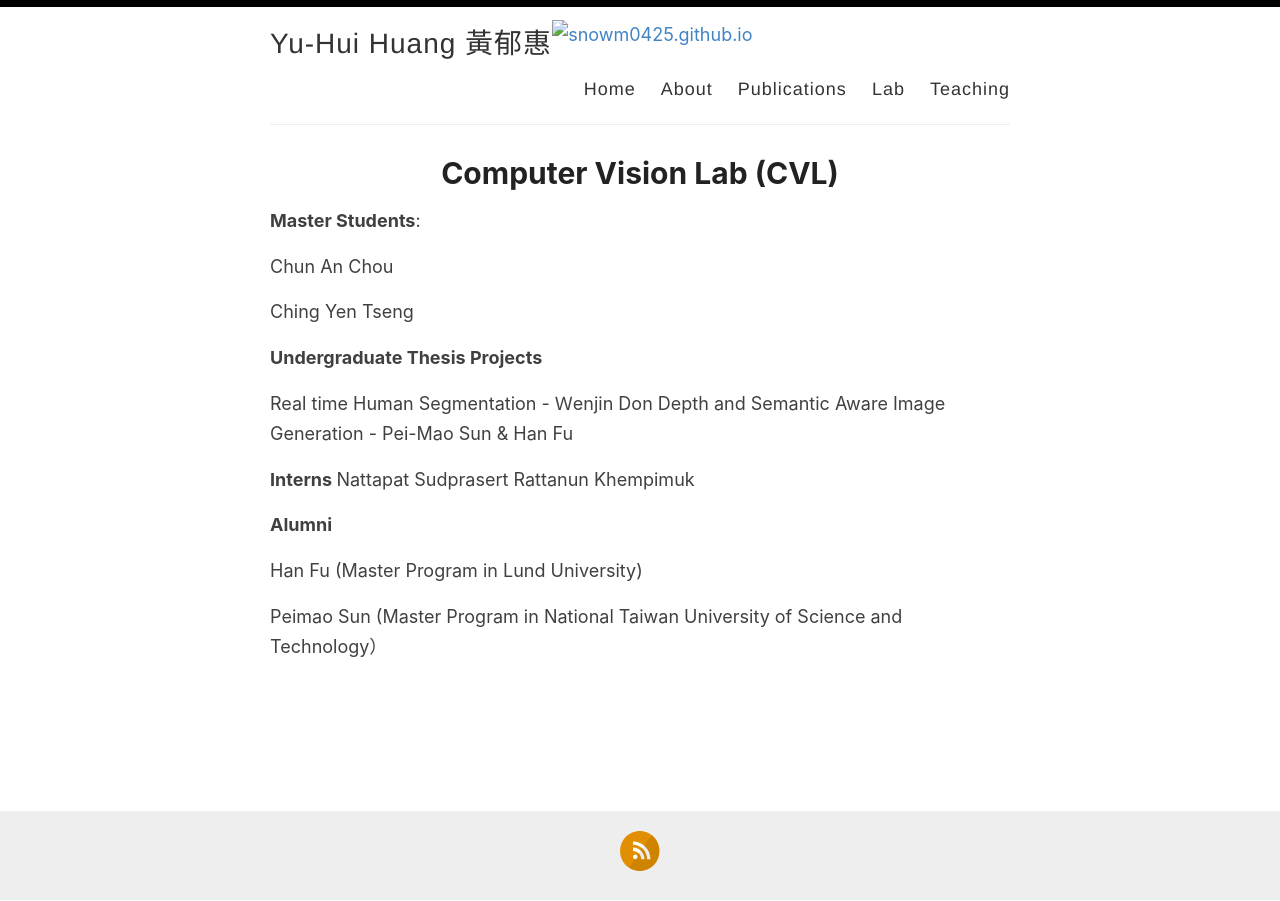
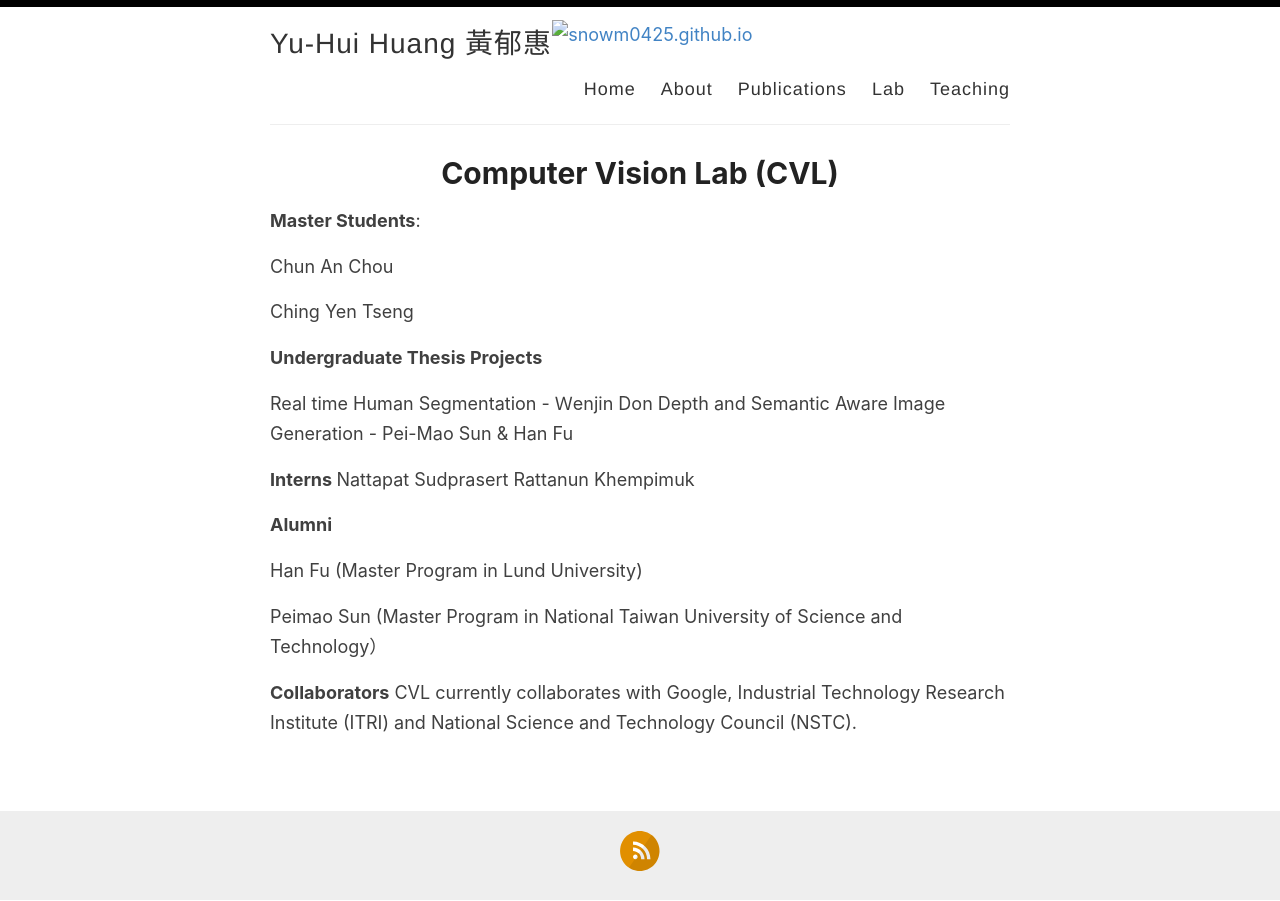
Before and after one commit to snowm0425/snowm0425.github.io, a Jekyll site: the page built from _pages/lab.md, in a window 1280 px wide. Built offline with Jekyll 4.4.1, drawn with Linux system fonts in a browser that asks for light colours.

Commit message:
Update lab.md

```diff
--- a/_pages/lab.md
+++ b/_pages/lab.md
@@ -17,12 +17,17 @@ Ching Yen Tseng
 Real time Human Segmentation - Ｗenjin Don
 Depth and Semantic Aware Image Generation - Pei-Mao Sun & Han Fu
 
+
 <b>Interns </b>
 Nattapat Sudprasert
 Rattanun Khempimuk
+
 
 <b>Alumni</b>
 
 Han Fu (Master Program in Lund University)
 
 Peimao Sun (Master Program in National Taiwan University of Science and Technology）
+
+<b>Collaborators</b>
+CVL currently collaborates with Google, Industrial Technology Research Institute (ITRI) and National Science and Technology Council (NSTC).
```
